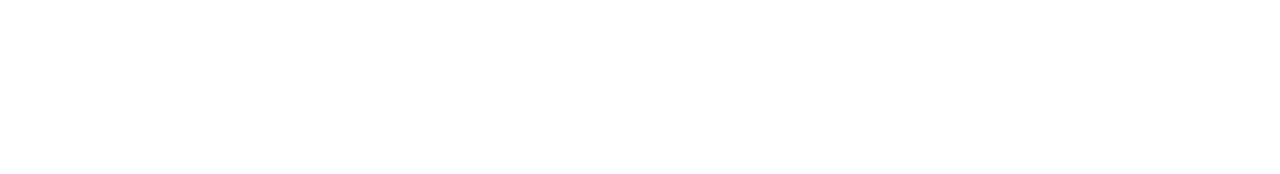
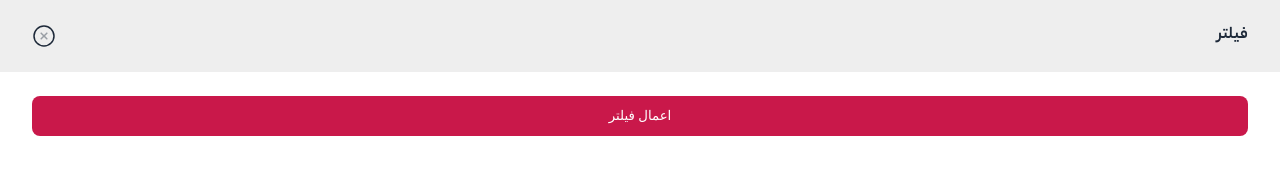
Before and after one commit to Shahzadhpr/Custom-Checkbox, a plain HTML site: page index.html in a window 1280 px wide. Drawn offline with Linux system fonts and the light colour scheme; a web font is replaced by a local one.

Commit message:
Implementing the structure

```diff
--- a/index.html
+++ b/index.html
@@ -8,6 +8,44 @@
     <link rel="stylesheet" href="styles/app.css">
 </head>
 <body>
+    <svg class="icon-pack">
+        <symbol id="arrow-down" width="20" height="20" viewBox="0 0 20 20" fill="none" xmlns="http://www.w3.org/2000/svg">
+            <path d="M16.6004 7.4585L11.1671 12.8918C10.5254 13.5335 9.47539 13.5335 8.83372 12.8918L3.40039 7.4585" stroke="#1D2939" stroke-width="1.5" stroke-miterlimit="10" stroke-linecap="round" stroke-linejoin="round"/>
+        </symbol>
+        <symbol id="close-circle" width="24" height="24" viewBox="0 0 24 24" fill="none" xmlns="http://www.w3.org/2000/svg">
+            <path d="M12 22C17.5 22 22 17.5 22 12C22 6.5 17.5 2 12 2C6.5 2 2 6.5 2 12C2 17.5 6.5 22 12 22Z" stroke="#1D2939" stroke-width="1.5" stroke-linecap="round" stroke-linejoin="round"/><g opacity="0.4">
+            <path d="M9.16992 14.8299L14.8299 9.16992" stroke="#1D2939" stroke-width="1.5" stroke-linecap="round" stroke-linejoin="round"/>
+            <path d="M14.8299 14.8299L9.16992 9.16992" stroke="#1D2939" stroke-width="1.5" stroke-linecap="round" stroke-linejoin="round"/></g>
+        </symbol>
+        <symbol id="filter" width="24" height="24" viewBox="0 0 24 24" fill="none" xmlns="http://www.w3.org/2000/svg">
+            <path d="M5.40039 2.09961H18.6004C19.7004 2.09961 20.6004 2.99961 20.6004 4.09961V6.29961C20.6004 7.09961 20.1004 8.09961 19.6004 8.59961L15.3004 12.3996C14.7004 12.8996 14.3004 13.8996 14.3004 14.6996V18.9996C14.3004 19.5996 13.9004 20.3996 13.4004 20.6996L12.0004 21.5996C10.7004 22.3996 8.90039 21.4996 8.90039 19.8996V14.5996C8.90039 13.8996 8.50039 12.9996 8.10039 12.4996L4.30039 8.49961C3.80039 7.99961 3.40039 7.09961 3.40039 6.49961V4.19961C3.40039 2.99961 4.30039 2.09961 5.40039 2.09961Z" stroke="#1D2939" stroke-width="1.5" stroke-miterlimit="10" stroke-linecap="round" stroke-linejoin="round"/>
+            <path opacity="0.4" d="M10.93 2.09961L6 9.99961" stroke="#1D2939" stroke-width="1.5" stroke-miterlimit="10" stroke-linecap="round" stroke-linejoin="round"/>
+        </symbol>
+    </svg>
 
+
+    <button class="btn-filter">
+        <svg class="btn-filter__icon">
+            <use href="#filter"></use>
+        </svg>
+        فیلتر
+    </button>
+
+
+    <div class="filter filter--show">
+        <div class="filter__header">
+            <span class="filter__header-text">فیلتر</span>
+            <svg class="filter__header__icon">
+                <use href="#close-circle"></use>
+            </svg>
+        </div>
+
+        <div class="filter-body">
+            <button type="button" class="filter__btn">اعمال فیلتر</button>
+        </div>
+    </div>
+
+
+    <script src="scripts/script.js"></script>
 </body>
 </html>
--- a/styles/app.css
+++ b/styles/app.css
@@ -5,7 +5,7 @@
 */
 @font-face {
     font-family: "YekanBakh Bold";
-    src: url(../fonts/YekanBakh-Bold.woff2) format("woff2");
+    src: url(../fonts/YekanBakh-Bold.woff) format("woff2");
 }
 
 @font-face {
@@ -97,7 +97,80 @@ html {
 }
 
 body {
-    font-family: "YekanBakh Medium", sans-serif;
+    font-family: "YekanBakh Regular", sans-serif;
 	font-size: 1.6rem;
 	color: var(--text-color);
 }
+
+.icon-pack {
+    display: none;
+}
+
+.btn-filter {
+	width: 30.2rem;
+    height: 4.8rem;
+    padding: 1.2rem 1.6rem;
+    border-radius: .8rem;
+    background-color: white;
+    border: 1px solid var(--secondery-color);
+    outline: none;
+    display: flex;
+    align-items: center;
+    justify-content: center;
+    column-gap: .6rem;
+	margin: 3.2rem auto 0 auto;
+	font-family: "YekanBakh Medium";
+}
+
+.btn-filter__icon {
+	width: 2.4rem;
+	height: 2.4rem;
+}
+
+.filter {
+	opacity: 0;
+	visibility: hidden;
+	position: fixed;
+	inset: 0;
+	background-color: white;
+	transition: all 150ms ease;
+}
+
+.filter--show {
+	opacity: 1;
+	visibility: visible;
+}
+
+.filter__header {
+	background-color: var(--secondery-color);
+	display: flex;
+	align-items: center;
+	justify-content: space-between;
+	padding: 2.4rem 3.2rem;
+}
+
+.filter__header-text {
+	font-family: "YekanBakh Bold";
+	font-size: 1.8rem;
+}
+
+.filter__header__icon {
+	width: 2.4rem;
+	height: 2.4rem;
+}
+
+.filter-body {
+	padding: 2.4rem 3.2rem 3.2rem 3.2rem;
+}
+
+.filter__btn {
+	width: 100%;
+	padding: 1.2rem 1.6rem;
+	background-color: var(--btn-color);
+	color: white;
+	border-radius: .8rem;
+	border: none;
+	outline: none;
+	text-align: center;
+	font-family: "YekanBakh Medium";
+}
```
Also changed, not shown: icons/arrow-down.svg (deleted), icons/close-circle.svg (deleted), icons/filter.svg (deleted).
